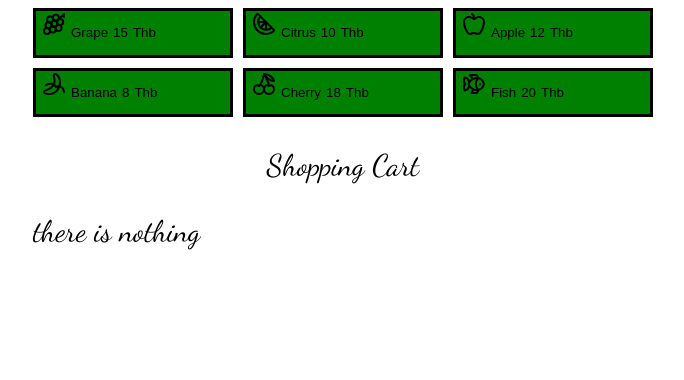
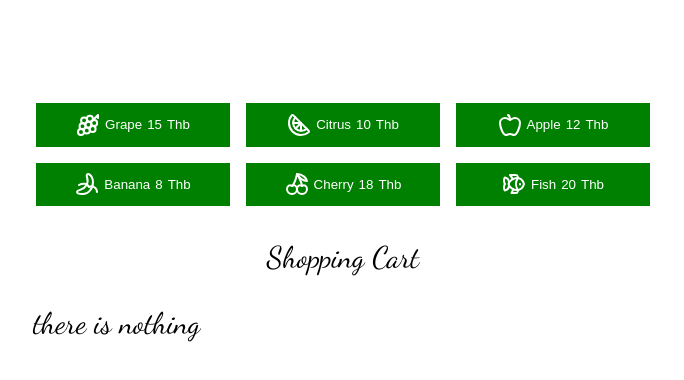
Before and after one commit to Pan-Fifth/reactInput, a React (Vite) app: page / in a window 1280 px wide. Shown: the top 380 px of the page, without its empty margins (297-981 px from the left). Built offline with nearby package versions, Linux system fonts and the light colour scheme; a web font is replaced by a local one.

Commit message:
second commit

```diff
--- a/src/App.css
+++ b/src/App.css
@@ -1,6 +1,7 @@
 @import url('https://fonts.googleapis.com/css2?family=Big+Shoulders+Stencil:opsz,wght@10..72,100..900&family=Big+Shoulders:opsz,wght@10..72,100..900&family=Cal+Sans&family=Dancing+Script:wght@400..700&family=Mitr:wght@200;300;400;500;600;700&display=swap');
 html,
 body {
+  margin-top: 50px;
   font-family: 'Dancing Script';
   display: flex;
   justify-content: center;
--- a/src/App.jsx
+++ b/src/App.jsx
@@ -62,7 +62,7 @@ function ProductCard(props){
       gap: "10px",
     }}>
     {products.map((el)=>(
-      <button style={{ display: "flex", width: "200px", border: "solid", gap: "5px", backgroundColor: `${el.color}`}}
+      <button style={{ display: "flex", width: "200px", border: "solid", gap: "5px", backgroundColor: `${el.color}`,alignItems:"center",justifyContent:"center",color:"white"}}
       onClick={()=>hdlClick(el)}
       >
       {el.img}
@@ -77,7 +77,7 @@ function ProductCard(props){
 
 function Card ({icon,name,price}){
   return(
-    <div style={{ width: "100%", display: "flex", justifyContent: "space-evenly" }}>
+    <div style={{ width: "100%", display: "flex", justifyContent: "space-evenly" ,alignItems:"center"}}>
       <div>{icon}</div>
       <div>{name}</div>
       <div>{price}</div>
```
